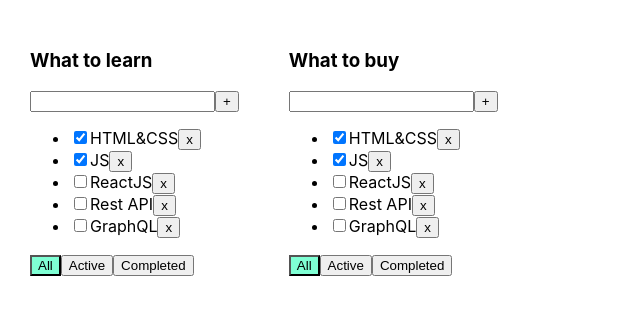
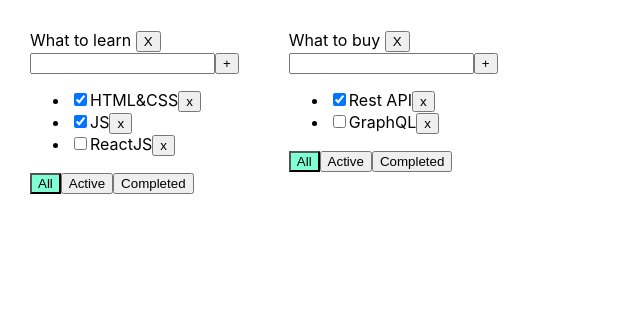
Before and after one commit to KombinatorVit/learn_react_repeat, a React (Create React App) app: page / in a window 1280 px wide. Shown: the top 314 px of the page, without its empty margins (0-640 px from the left). Built offline with nearby package versions, Linux system fonts and the light colour scheme.

Commit message:
переписал ассоциативный массив

```diff
--- a/src/App.tsx
+++ b/src/App.tsx
@@ -1,6 +1,6 @@
 import React, {useState} from 'react';
 import './App.css';
-import {Todolist} from './Todolist';
+import {TaskType, Todolist} from './Todolist';
 import {v1} from 'uuid';
 
 export type FilterValuesType = 'all' | 'active' | 'completed';
@@ -10,41 +10,70 @@ type TodolistsType = {
     filter: FilterValuesType
 }
 
+type TodoTaskType = {
+    [key: string]: TaskType[]
+}
 function App() {
 
-    let [tasks, setTasks] = useState([
-        {id: v1(), title: 'HTML&CSS', isDone: true},
-        {id: v1(), title: 'JS', isDone: true},
-        {id: v1(), title: 'ReactJS', isDone: false},
-        {id: v1(), title: 'Rest API', isDone: false},
-        {id: v1(), title: 'GraphQL', isDone: false},
-    ]);
+    // let [tasks, setTasks] = useState([
+    //     {id: v1(), title: 'HTML&CSS', isDone: true},
+    //     {id: v1(), title: 'JS', isDone: true},
+    //     {id: v1(), title: 'ReactJS', isDone: false},
+    //     {id: v1(), title: 'Rest API', isDone: false},
+    //     {id: v1(), title: 'GraphQL', isDone: false},
+    // ]);
 
-    let [todolists, setTodolists] = useState<Array<TodolistsType>>(
-        [
-            {id: v1(), title: 'What to learn', filter: 'all'},
-            {id: v1(), title: 'What to buy', filter: 'all'},
+   let todolistID1 = v1()
+    let todolistID2 = v1()
+
+    let [todolists, setTodolists] = useState<Array<TodolistsType>>([
+        {id: todolistID1, title: 'What to learn', filter: 'all'},
+        {id: todolistID2, title: 'What to buy', filter: 'all'},
+    ])
+
+    let [tasks, setTasks] = useState<TodoTaskType>({
+        [todolistID1]: [
+            {id: v1(), title: 'HTML&CSS', isDone: true},
+            {id: v1(), title: 'JS', isDone: true},
+            {id: v1(), title: 'ReactJS', isDone: false},
+
+        ],
+        [todolistID2]: [
+            {id: v1(), title: 'Rest API', isDone: true},
+            {id: v1(), title: 'GraphQL', isDone: false},
         ]
-    );
+    })
 
-    function removeTask(id: string) {
-        let filteredTasks = tasks.filter(t => t.id != id);
-        setTasks(filteredTasks);
+
+
+
+
+    function removeTask(id: string, todolistId: string) {
+        // let filteredTasks = tasks.filter(t => t.id != id);
+        // setTasks(filteredTasks);
+
+
+        setTasks({...tasks, [todolistId] : tasks[todolistId].filter( t=> t.id != id)})
     }
 
-    function addTasks(title: string) {
-        let task = {id: v1(), title: title, isDone: false};
-        let newTasks = [task, ...tasks];
-        setTasks(newTasks);
+    function addTasks(title: string, todolistId: string) {
+        // let task = {id: v1(), title: title, isDone: false};
+        // let newTasks = [task, ...tasks];
+        // setTasks(newTasks);
+setTasks({...tasks, [todolistId]: [{id: v1(), title, isDone: false}, ...tasks[todolistId]]})
     }
 
-    function changeStatus(taskId: string, isDone: boolean) {
-        let task = tasks.find(t => t.id === taskId);
-        if (task) {
-            task.isDone = isDone;
-        }
+    function changeStatus(taskId: string, isDone: boolean, todolistId:string) {
+        // let task = tasks.find(t => t.id === taskId);
+        // if (task) {
+        //     task.isDone = isDone;
+        // }
+        //
+        // setTasks([...tasks]);
 
-        setTasks([...tasks]);
+        setTasks({...tasks, [todolistId]: tasks[todolistId].map(el=> (
+            el.id ===taskId ? {...el, isDone}:el
+            ))})
     }
 
 
@@ -54,18 +83,25 @@ function App() {
         setTodolists(todolists.map(el => ( el.id === todolistId ?{...el,filter:value} : el)))
     }
 
+    function removeTodolist(todolistId:string){
+       setTodolists(todolists.filter(t => t.id !== todolistId))
+
+        delete tasks[todolistId]
+
+        setTasks({...tasks})
+    }
 
     return (
         <div className="App">
             {todolists.map(t => {
 
-                let tasksForTodolist = tasks;
+                let tasksForTodolist = tasks[t.id];
 
                 if (t.filter === 'active') {
-                    tasksForTodolist = tasks.filter(t => t.isDone === false);
+                    tasksForTodolist = tasks[t.id].filter(t => !t.isDone);
                 }
                 if (t.filter === 'completed') {
-                    tasksForTodolist = tasks.filter(t => t.isDone === true);
+                    tasksForTodolist = tasks[t.id].filter(t => t.isDone );
                 }
                 return (
                     <Todolist key={t.id}
@@ -77,6 +113,7 @@ function App() {
                               addTasks={addTasks}
                               changeTaskStatus={changeStatus}
                               filter={t.filter}
+                              removeTodolist={removeTodolist}
                     />
                 );
             })}
--- a/src/Todolist.tsx
+++ b/src/Todolist.tsx
@@ -1,7 +1,7 @@
 import React, {ChangeEvent, KeyboardEvent, useState} from 'react';
 import {FilterValuesType} from './App';
 
-type TaskType = {
+export type TaskType = {
     id: string
     title: string
     isDone: boolean
@@ -11,11 +11,12 @@ type PropsType = {
     id:string
     title: string
     tasks: Array<TaskType>
-    removeTask: (taskId: string) => void
+    removeTask: (taskId: string, todolistId:string) => void
     changeFilter: (value: FilterValuesType, todolistId:string) => void
-    addTasks: (title: string) => void
-    changeTaskStatus: (taskId: string, isDone: boolean) => void
+    addTasks: (title: string, todolistId:string) => void
+    changeTaskStatus: (taskId: string, isDone: boolean, todolistId:string) => void
     filter: FilterValuesType
+    removeTodolist: (todolistId:string) => void
 }
 
 export function Todolist(props: PropsType) {
@@ -25,7 +26,7 @@ export function Todolist(props: PropsType) {
 
     const addTask = () => {
         if (title.trim() !== "") {
-            props.addTasks(title.trim());
+            props.addTasks(title.trim(), props.id);
             setTitle("");
         } else {
             setError("Title is required");
@@ -46,10 +47,13 @@ export function Todolist(props: PropsType) {
     const onAllClickHandler = () => props.changeFilter("all", props.id);
     const onActiveClickHandler = () => props.changeFilter("active",  props.id);
     const onCompletedClickHandler = () => props.changeFilter("completed",  props.id);
-
+const removeTodolistHandler =() => {
+        props.removeTodolist(props.id)
+    }
 
     return <div>
-        <h3>{props.title}</h3>
+        <div><span>{props.title}</span> <button onClick={removeTodolistHandler}>X</button>
+        </div>
         <div>
             <input value={title}
                    onChange={onChangeHandler}
@@ -62,9 +66,9 @@ export function Todolist(props: PropsType) {
         <ul>
             {
                 props.tasks.map(t => {
-                    const onClickHandler = () => props.removeTask(t.id)
+                    const onClickHandler = () => props.removeTask(t.id, props.id)
                     const onChangeHandler = (e: ChangeEvent<HTMLInputElement>) => {
-                        props.changeTaskStatus(t.id, e.currentTarget.checked);
+                        props.changeTaskStatus(t.id, e.currentTarget.checked, props.id);
                     }
 
                     return <li key={t.id} className={t.isDone ? "is-done" : ""}>
```
